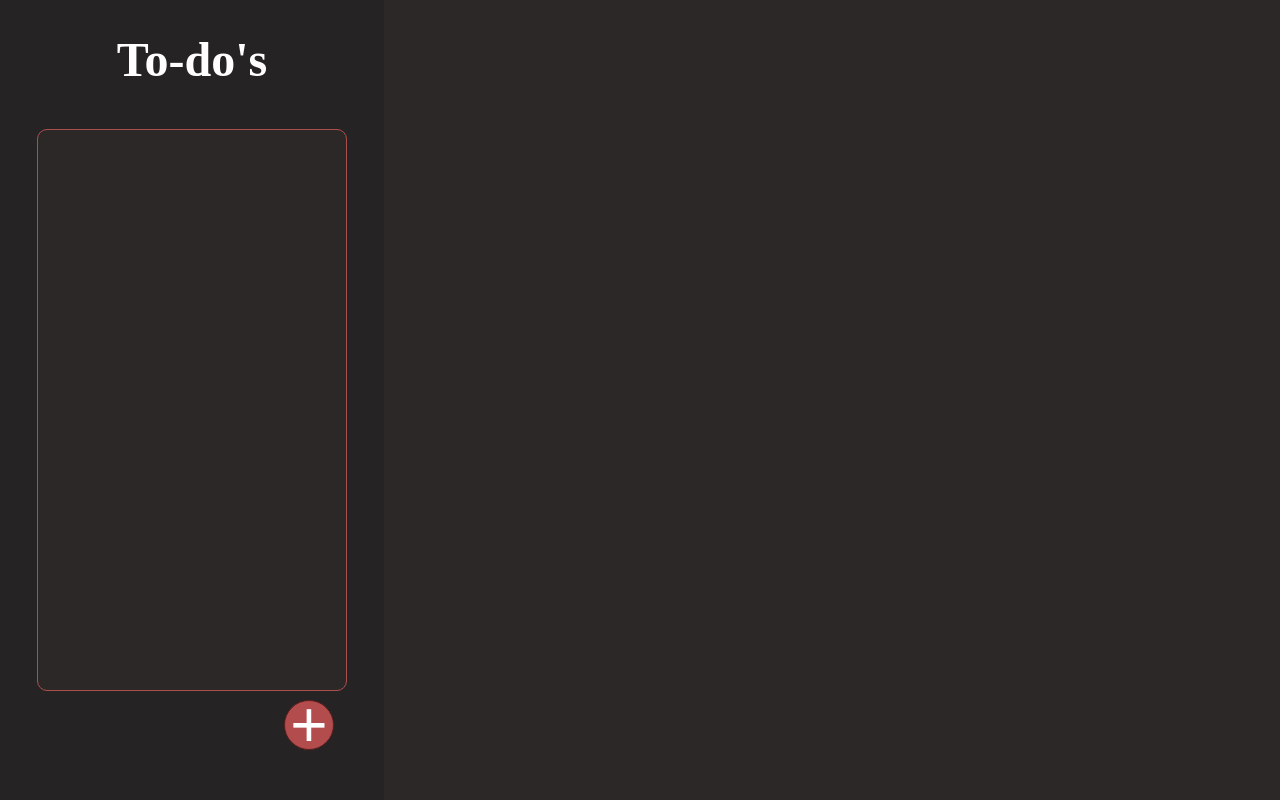
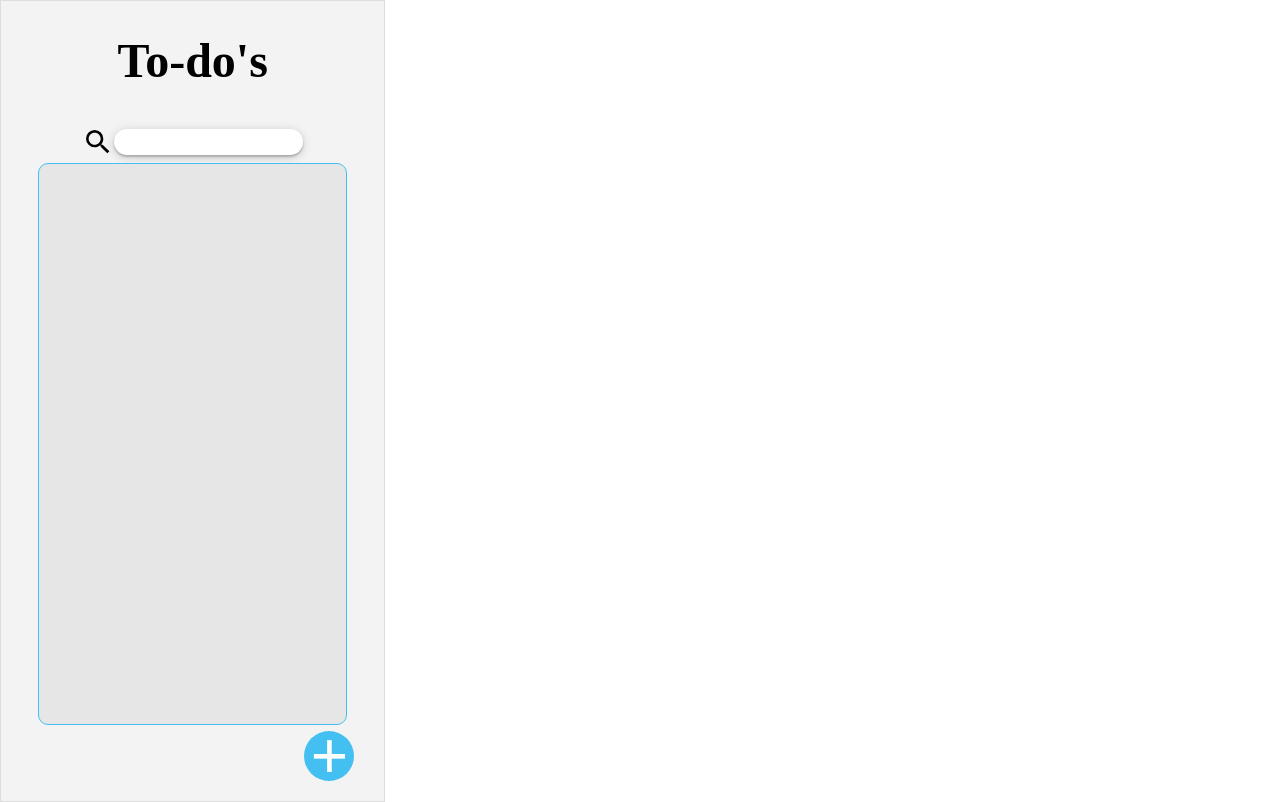
Before and after one commit to quirogak/to-do-list, a website built with webpack: page dist/index.html in a window 1280 px wide. Built offline with nearby package versions, Linux system fonts and the light colour scheme.

Commit message:
Changed the style of the page to a light theme.

```diff
--- a/dist/index.html
+++ b/dist/index.html
@@ -5,21 +5,30 @@
     <meta http-equiv="X-UA-Compatible" content="IE=edge">
     <meta name="viewport" content="width=device-width, initial-scale=1.0">
     <title>To Do List</title>
-    <script src="main.js"></script>
+    <script src="main.js" defer></script>
     <link rel="stylesheet" href="style.css">
 </head>
 <body>
-    <div class="left-part">
+  <div class="left-part">
         <h1>To-do's</h1>
-        <div class="todos-container">
 
+    <div class="search-bar">
+        <div class="search-icon">
+            <img src="img/magnify.svg" alt="search icon">
         </div>
-        <button class="new-todo">+</button>
+            <input class="search-input" type="text">
+    </div>
+
+    <div class="todos-container">
+
+    </div>
+
+    <button class="new-todo">+</button>
 
     </div>
     <div class="right-part">
 
-    </div>
+  </div>
 
 
 </body>
--- a/dist/style.css
+++ b/dist/style.css
@@ -6,12 +6,13 @@ body {
 .left-part {
     height: 100vh;
     width: 30%;
-    background-color: rgb(37, 35, 35);
+    background-color: rgb(243, 243, 243);
     display: flex;
     align-items: center;
     justify-content: space-between;
-    color: white;
+    color: rgb(0, 0, 0);
     flex-direction: column;
+    border: 1px solid rgb(221, 221, 221);
 }
 
 h1{
@@ -20,32 +21,61 @@ h1{
 }
 
 .todos-container {
-    border: 1px solid rgb(173, 78, 78);
-    background-color: rgb(44, 40, 40);
+    border: 1px solid rgb(67, 192, 241);
+    background-color: rgb(231, 230, 230);
     border-radius: 10px;
     height: 70vh;
     width: 80%;
 }
 
-button {
+.new-todo {
     border-radius: 100vh;
-    background-color: rgb(179, 76, 76);
+    background-color: rgb(67, 192, 241);
     align-self: flex-end;
     height: 50px;
     width: 50px;
     font-size: 4rem;
     padding: 0;
-    margin-bottom: 50px;
-    margin-right: 50px;
-    border: 1px solid rgb(94, 30, 30);
-    color: white;
+    margin-bottom: 20px;
+    margin-right: 30px;
+    border: none;
+    color: rgb(255, 255, 255);
     line-height: 0.5;
 
 
 }
 
-button:hover{
-    background-color: rgb(160, 66, 66);
+.new-todo:hover{
+    background-color: rgb(72, 153, 228);
+}
+
+.search-bar {
+    display: flex;
+    align-items: center;
+
+}
+
+
+.search-icon {
+    width: 4vh;
+    height: 4vh;
+}
+
+.search-input {
+    height: 3vh;
+    border-radius: 20px;
+    border: none;
+    padding-left: 10px;
+    box-shadow: 0 2px 2px 0 rgba(0, 0, 0, 0.2), 0 2px 10px 0 rgba(0, 0, 0, 0.19);
+
+}
+
+input:focus {
+    outline: none;
+}
+
+input:hover {
+    background-color: rgb(248, 248, 248);
 }
 
 
@@ -58,6 +88,24 @@ button:hover{
 .right-part {
     height: 100vh;
     width: 70%;
-    background-color: rgb(44, 40, 40);
-    display: grid;
+    background-color: rgb(255, 255, 255);
+    display: flex;
+    align-items: center;
+    justify-content: center;
 }
+
+.todo-container {
+    display: flex;
+    flex-direction: column;
+    justify-content: space-around;
+    align-items:center;
+
+
+    width: 50%;
+    height: 80vh;
+    box-shadow: 2px 2px 2px 2px rgba(0, 0, 0, 0.2), 0 2px 10px 0 rgba(0, 0, 0, 0.19);
+    border-radius: 2vh;
+
+
+
+}
```
Also changed, not shown: dist/main.js (+1 -0 lines), dist/img/magnify.svg (added).
